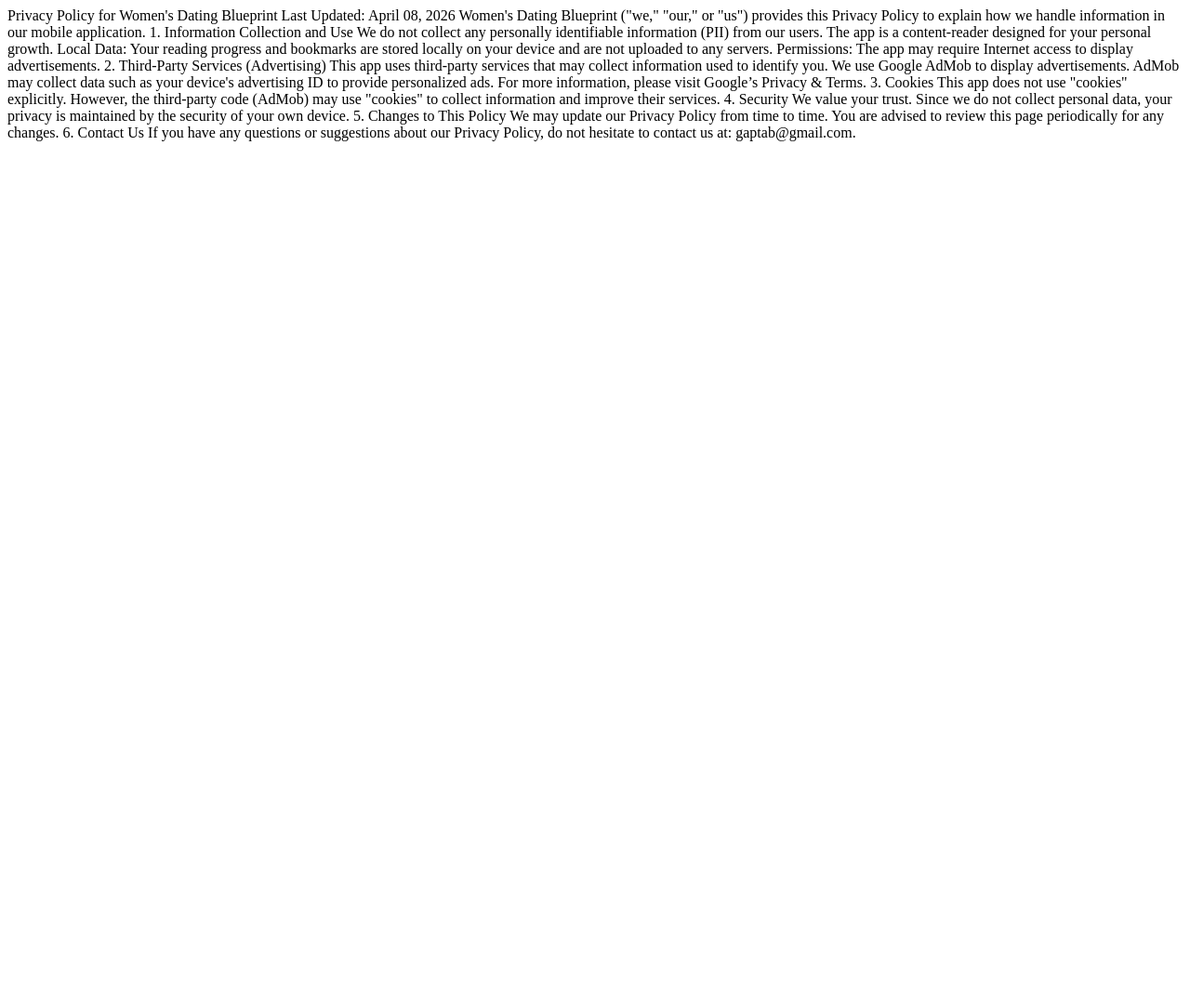
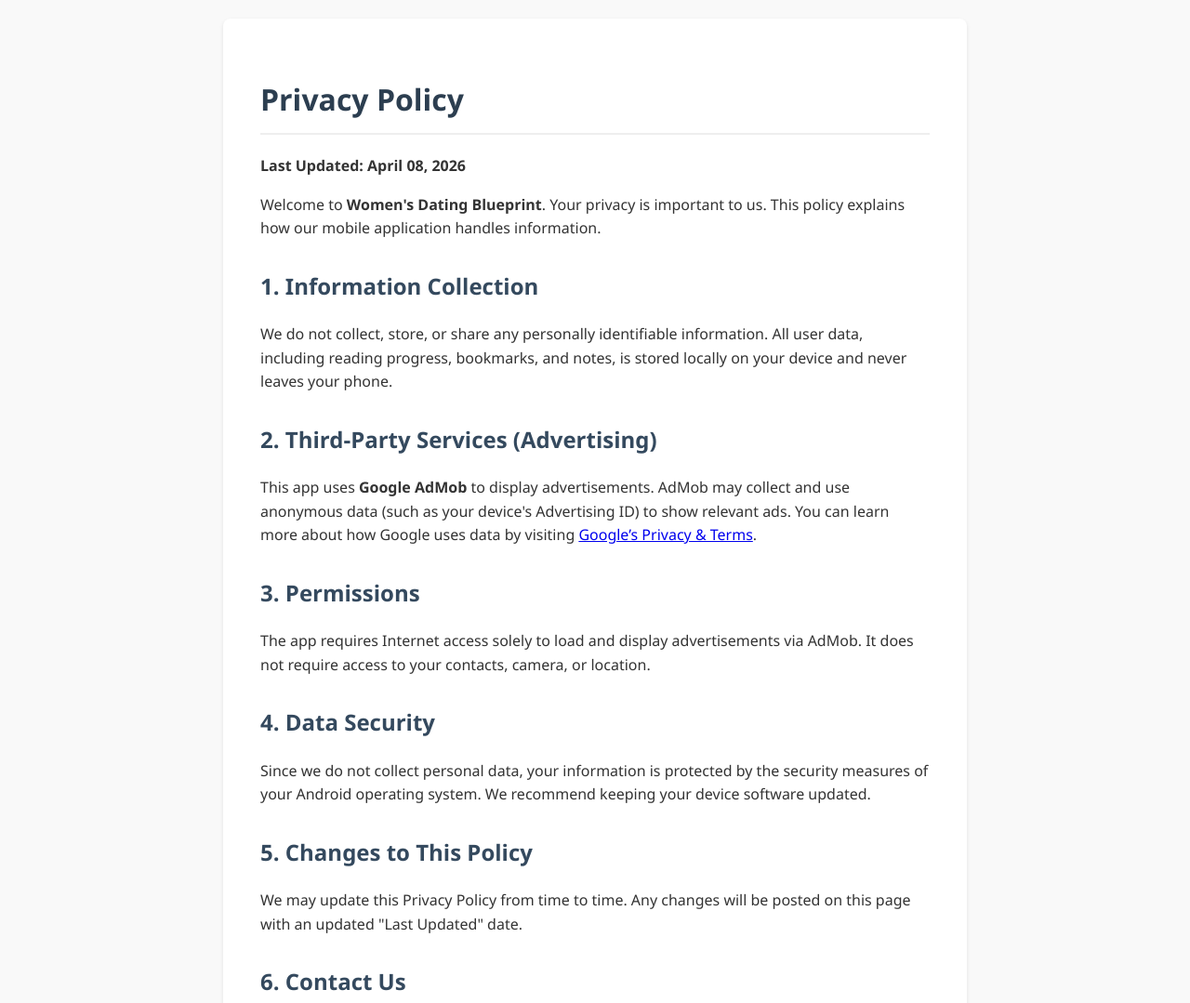
Before and after one commit to sumit-pillai/dating-blueprint-policy, a plain HTML site: page index.html in a window 1280 px wide. Shown: the top 1079 px of the page at 93% size. Before the commit the page ends 800 px from the top, so only its background shows below. Drawn offline with Linux system fonts and the light colour scheme.

Commit message:
Update index.html

```diff
--- a/index.html
+++ b/index.html
@@ -1,32 +1,59 @@
-<html>
+<!DOCTYPE html>
+<html lang="en">
+<head>
+    <meta charset="UTF-8">
+    <meta name="viewport" content="width=device-width, initial-scale=1.0">
+    <title>Privacy Policy - Women's Dating Blueprint</title>
+    <style>
+        body {
+            font-family: 'Segoe UI', Tahoma, Geneva, Verdana, sans-serif;
+            line-height: 1.6;
+            color: #333;
+            max-width: 800px;
+            margin: 0 auto;
+            padding: 20px;
+            background-color: #f9f9f9;
+        }
+        .container {
+            background-color: #fff;
+            padding: 40px;
+            border-radius: 8px;
+            box-shadow: 0 2px 4px rgba(0,0,0,0.1);
+        }
+        h1 { color: #2c3e50; border-bottom: 2px solid #eee; padding-bottom: 10px; }
+        h2 { color: #34495e; margin-top: 30px; }
+        p { margin-bottom: 15px; }
+        .footer { margin-top: 50px; font-size: 0.9em; color: #7f8c8d; text-align: center; }
+    </style>
+</head>
 <body>
-  Privacy Policy for Women's Dating Blueprint
-Last Updated: April 08, 2026
+    <div class="container">
+        <h1>Privacy Policy</h1>
+        <p><strong>Last Updated: April 08, 2026</strong></p>
 
-Women's Dating Blueprint ("we," "our," or "us") provides this Privacy Policy to explain how we handle information in our mobile application.
+        <p>Welcome to <strong>Women's Dating Blueprint</strong>. Your privacy is important to us. This policy explains how our mobile application handles information.</p>
 
-1. Information Collection and Use
-We do not collect any personally identifiable information (PII) from our users. The app is a content-reader designed for your personal growth.
+        <h2>1. Information Collection</h2>
+        <p>We do not collect, store, or share any personally identifiable information. All user data, including reading progress, bookmarks, and notes, is stored locally on your device and never leaves your phone.</p>
 
-Local Data: Your reading progress and bookmarks are stored locally on your device and are not uploaded to any servers.
+        <h2>2. Third-Party Services (Advertising)</h2>
+        <p>This app uses <strong>Google AdMob</strong> to display advertisements. AdMob may collect and use anonymous data (such as your device's Advertising ID) to show relevant ads. You can learn more about how Google uses data by visiting <a href="https://policies.google.com/privacy" target="_blank">Google’s Privacy & Terms</a>.</p>
 
-Permissions: The app may require Internet access to display advertisements.
+        <h2>3. Permissions</h2>
+        <p>The app requires Internet access solely to load and display advertisements via AdMob. It does not require access to your contacts, camera, or location.</p>
 
-2. Third-Party Services (Advertising)
-This app uses third-party services that may collect information used to identify you. We use Google AdMob to display advertisements. AdMob may collect data such as your device's advertising ID to provide personalized ads.
+        <h2>4. Data Security</h2>
+        <p>Since we do not collect personal data, your information is protected by the security measures of your Android operating system. We recommend keeping your device software updated.</p>
 
-For more information, please visit Google’s Privacy & Terms.
+        <h2>5. Changes to This Policy</h2>
+        <p>We may update this Privacy Policy from time to time. Any changes will be posted on this page with an updated "Last Updated" date.</p>
 
-3. Cookies
-This app does not use "cookies" explicitly. However, the third-party code (AdMob) may use "cookies" to collect information and improve their services.
+        <h2>6. Contact Us</h2>
+        <p>If you have any questions regarding this policy, please contact us at: <strong>[GAPTAB@GMAIL.COM]</strong></p>
 
-4. Security
-We value your trust. Since we do not collect personal data, your privacy is maintained by the security of your own device.
-
-5. Changes to This Policy
-We may update our Privacy Policy from time to time. You are advised to review this page periodically for any changes.
-
-6. Contact Us
-If you have any questions or suggestions about our Privacy Policy, do not hesitate to contact us at: gaptab@gmail.com.
+        <div class="footer">
+            &copy; 2026 Women's Dating Blueprint. All rights reserved.
+        </div>
+    </div>
 </body>
 </html>
```
